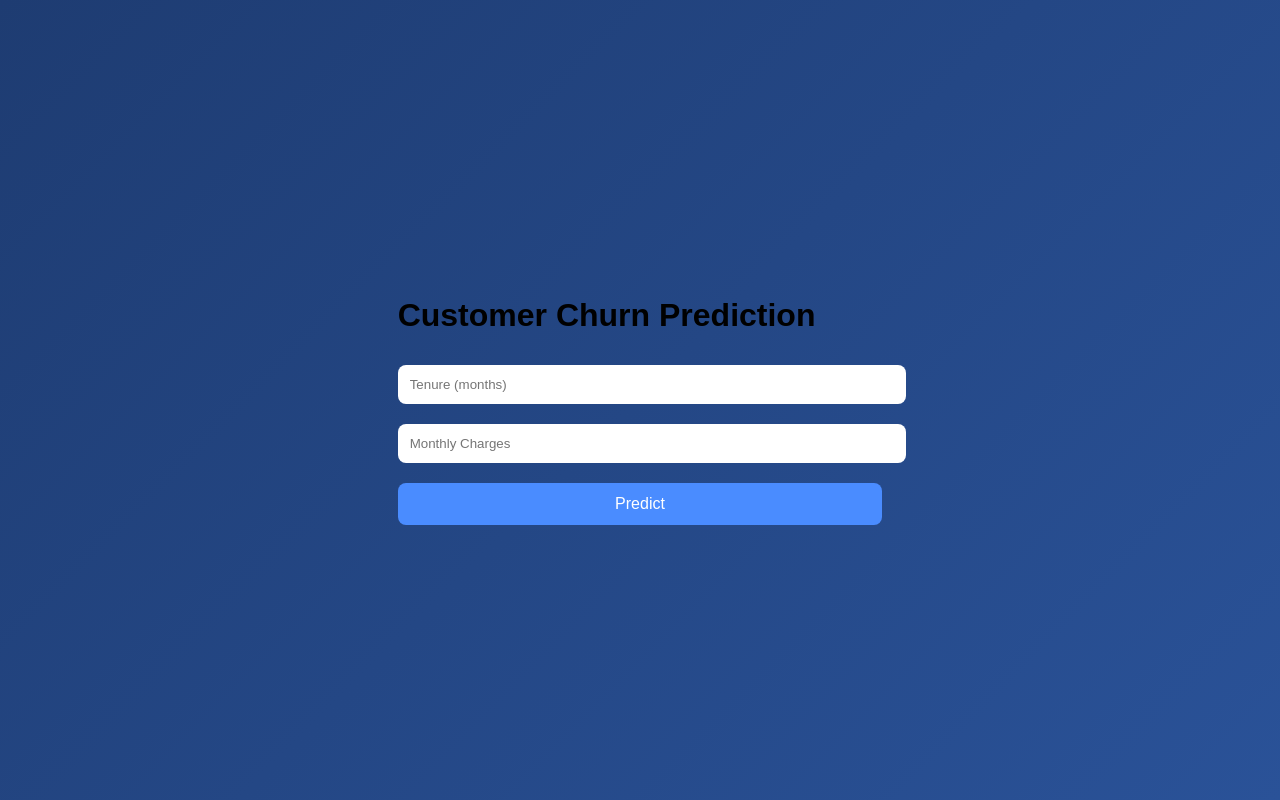
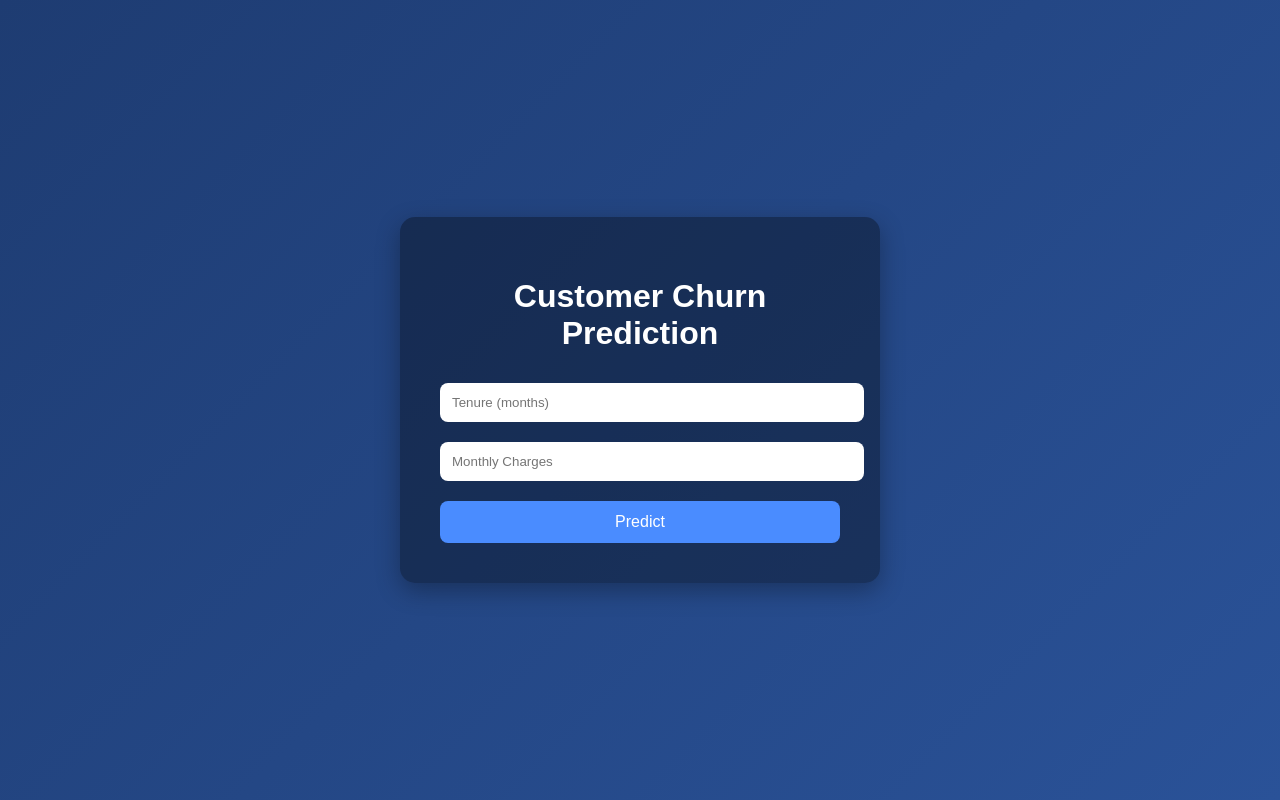
Before and after one commit to sarvesh0427/customer-churn-prediction, a FastAPI app: page / in a window 1280 px wide. Run offline with FastAPI, Linux system fonts and the light colour scheme; parts of the project's set-up code (start-up, migrations or seed data) failed here and were passed over.

Commit message:
ui modified

```diff
--- a/frontend/app/templates/index.html
+++ b/frontend/app/templates/index.html
@@ -6,20 +6,27 @@
 </head>
 <body>
 
-<div class="container">
+<div class="card">
+
     <h1>Customer Churn Prediction</h1>
 
     <form action="/predict" method="post">
-        <input type="number" name="tenure" placeholder="Tenure (months)" required>
-        <input type="number" step="0.01" name="monthly_charges" placeholder="Monthly Charges" required>
+
+        <input type="number"
+               name="tenure"
+               placeholder="Tenure (months)"
+               required>
+
+        <input type="number"
+               step="0.01"
+               name="monthly_charges"
+               placeholder="Monthly Charges"
+               required>
+
         <button type="submit">Predict</button>
+
     </form>
 
-    {% if result %}
-        <div class="result">
-            <h2>{{ result }}</h2>
-        </div>
-    {% endif %}
 </div>
 
 </body>
```
